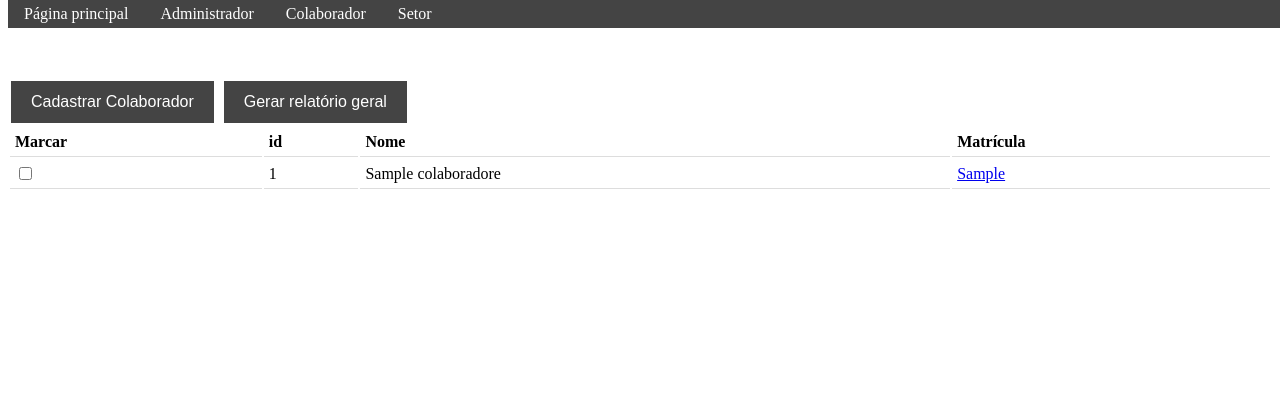
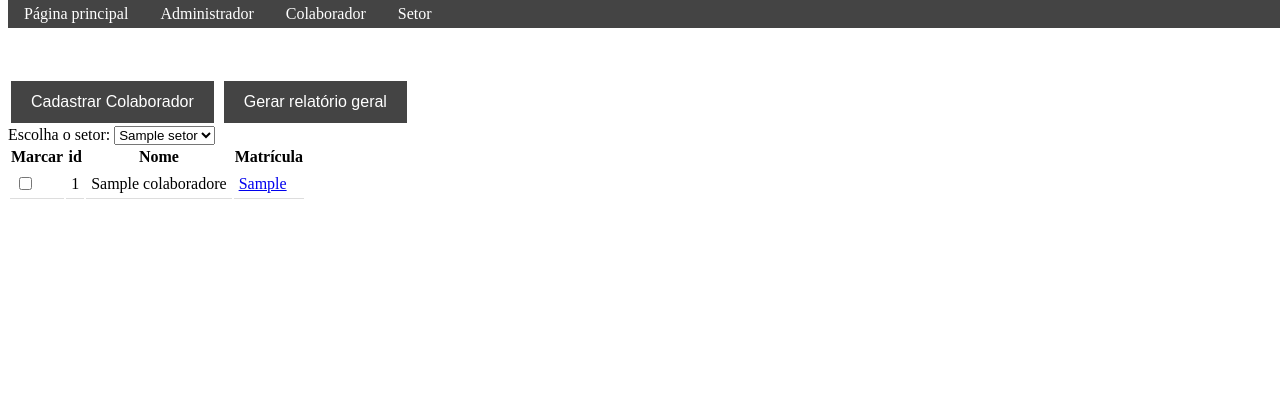
Before and after one commit to richmont/Controle_Entrada_Saida, a PHP site: page /adm/Colaborador.php in a window 1280 px wide. Shown: the top 420 px of the page. Run offline with PHP 8.4, Linux system fonts and the light colour scheme; tables that the repository leaves empty or names only in its code hold one stand-in row (values such as "Sample post").

Commit message:
elemento select com os setores disponíveis

```diff
--- a/adm/Colaborador.php
+++ b/adm/Colaborador.php
@@ -26,6 +26,7 @@ ao lado de cada nome, um botão para apagar cadastro
 	-->
 	<input type="button" class="btnMostrarFormCadastro" name="btnMostrarCadastro" value="Cadastrar Colaborador" onclick="esconderElemento('form_in_colab')"></input>
 	<input type="button" class="btnRelatorioGeral" name="btnRelatorioGeral" value="Gerar relatório geral" onclick="location.href = 'gerar_relatorio.php';"></input>
+
 	<div id="form_in_colab" class="form_in_colab" style="display: none;">
 		<form action="cadastro_colaborador.php" method="get" id="form_colaborador">
 			<ul>
@@ -39,9 +40,19 @@ ao lado de cada nome, um botão para apagar cadastro
 </div>
 <br>
 <!-- listagem dos colaboradores deve estar dentro do formulário para apagar -->
-<div class="apagar_colaborador">
-	<form id='form_apagar_colab' action='apagar_colaborador.php'  class='form_apagar_colab' name='form_apagar_colab' method='get'>
-		<input type='hidden' name='id_colaborador' id="valor_form_apagar" value=''>
+<div class="altera_colaborador">
+	<form id='form_altera_colaborador' action='altera_colaborador.php'  class='form_altera_colaborador' name='form_altera_colaborador' method='get'>
+	<label for="setor_select">Escolha o setor:</label>
+	<select id="setor_select">
+	<?php
+	require_once("listar_setores.php");
+	$lista_setores = listar_setor_array();
+	foreach($lista_setores as $setor){
+		echo "<option value=".$setor['id_setor'].">".$setor["nome_setor"]."</option><br>";
+	}
+	?>
+</select>
+		<input type='hidden' name='id_colaborador' id="valor_form_altera" value=''>
 			    <table>
 			    <tr>
 					<th>Marcar</th>
```
